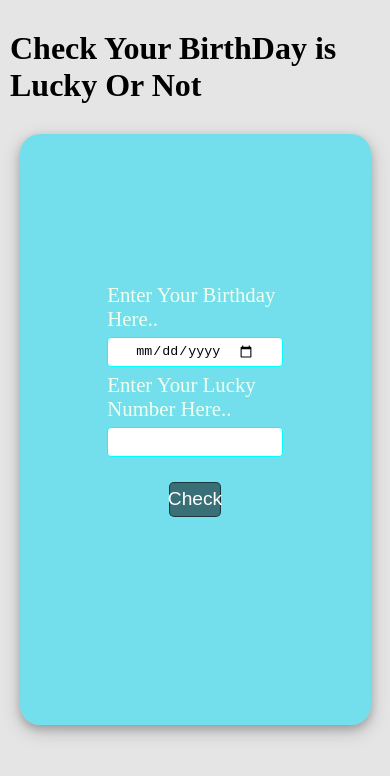
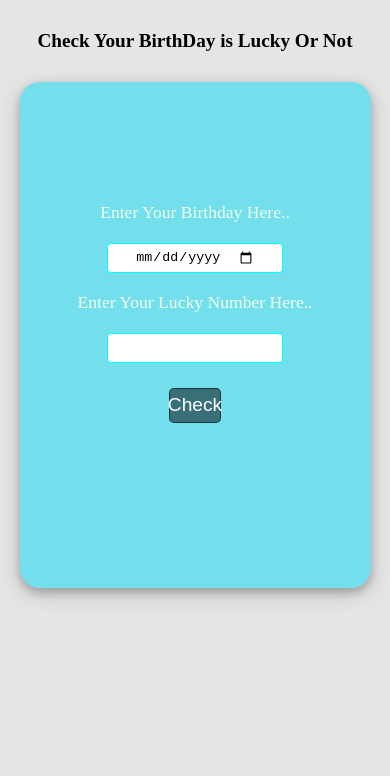
Before and after one commit to Gautamkum-ar/Mark-11, a plain HTML site: page index.html in a window 390 px wide. Drawn offline with Linux system fonts and the light colour scheme.

Commit message:
added media query

```diff
--- a/style.css
+++ b/style.css
@@ -83,5 +83,15 @@ body {
 @media only screen and (max-width: 900px) {
  .container{
 width: 90%;
+   height: 60vh;
   }
+  .container label{
+    font-size: 1.1em;
+width : 80%;
+  }
+  .check{
+    width: 20%
+  }
+  .heading{
+    font-size: 1.2em;
 }
```
